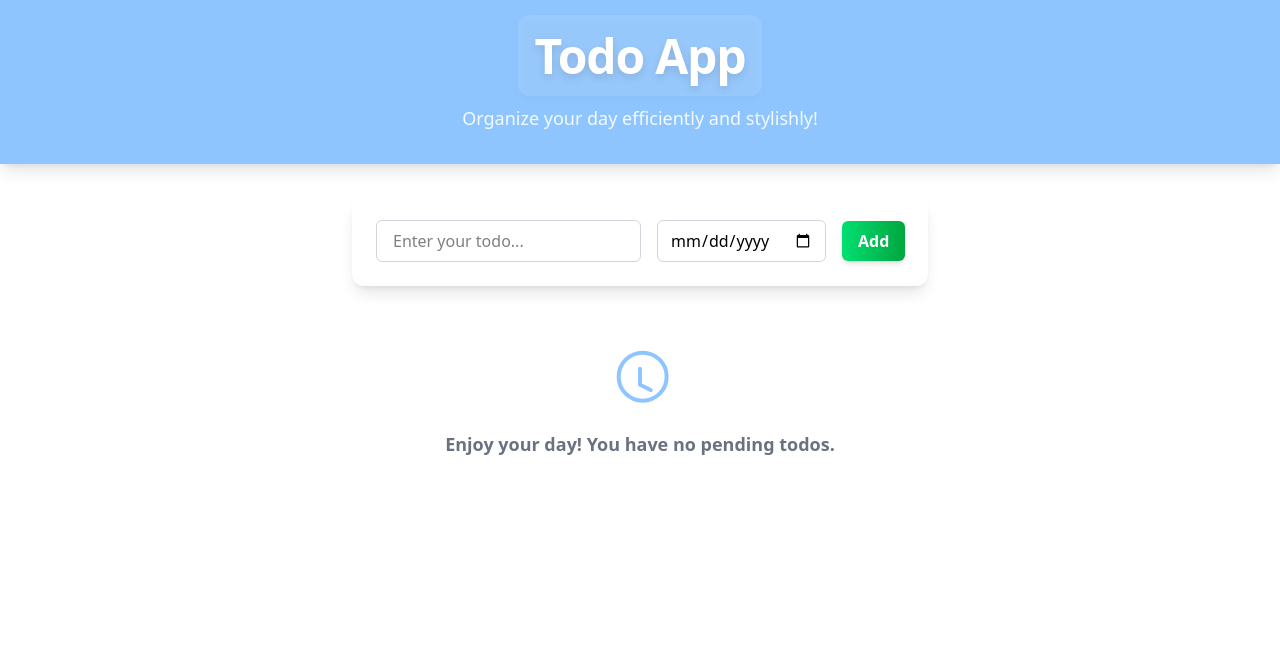
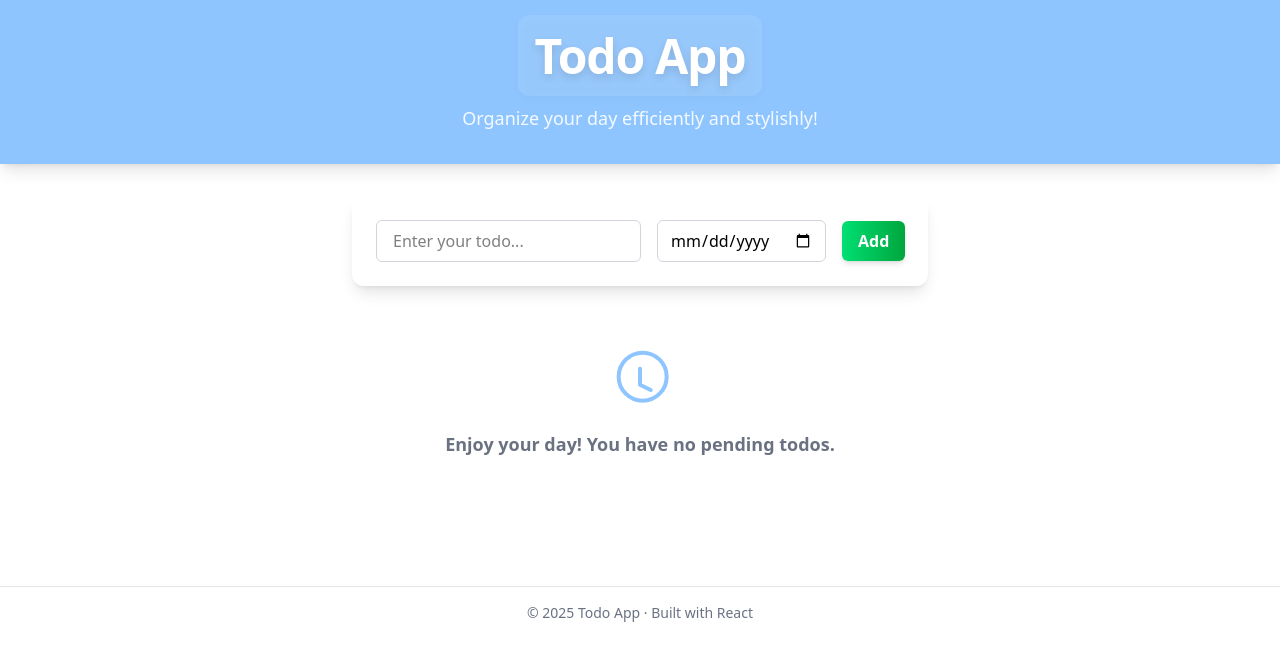
Before and after one commit to Aman2979/Todoapp, a React (Vite) app in the folder Frontend/: page / in a window 1280 px wide. Shown: the top 660 px of the page. Built offline with nearby package versions, Linux system fonts and the light colour scheme; no server answers.

Commit message:
Add footer

```diff
--- a/Frontend/src/App.jsx
+++ b/Frontend/src/App.jsx
@@ -1,5 +1,6 @@
 import AddTodo from "./components/AddTodo";
 import AppName from "./components/AppName";
+import Footer from "./components/Footer";
 import LoadItems from "./components/LoadItems";
 import TodoItems from "./components/TodoItems";
 import { TodoItemsProvider } from "./store/TodoItemsContext";
@@ -13,6 +14,7 @@ function App() {
         <LoadItems />
         <TodoItems />
       </center>
+      <Footer />
     </TodoItemsProvider>
   );
 }
--- /dev/null
+++ b/Frontend/src/components/Footer.jsx
@@ -0,0 +1,9 @@
+const Footer = () => {
+  return (
+    <footer className="w-full mt-16 py-4 border-t border-gray-200 text-center text-sm text-gray-500">
+      © 2025 Todo App · Built with React
+    </footer>
+  );
+};
+
+export default Footer;
```
